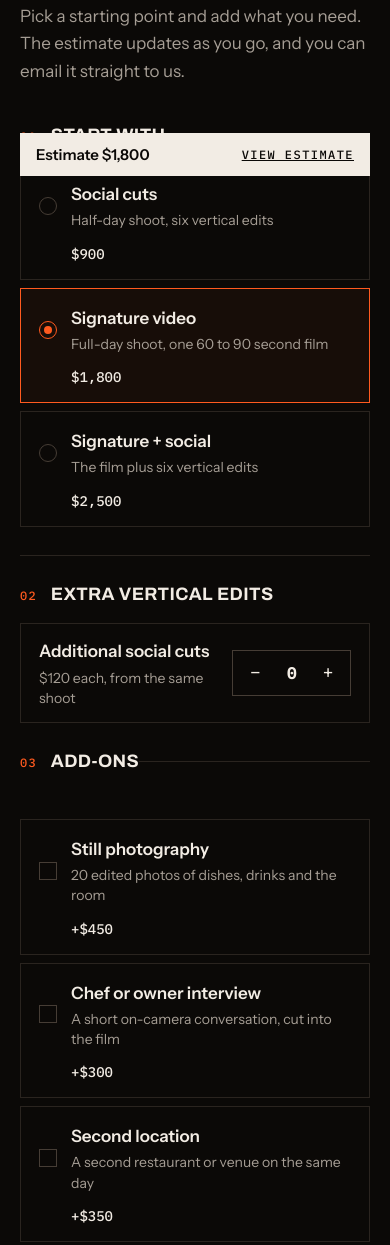
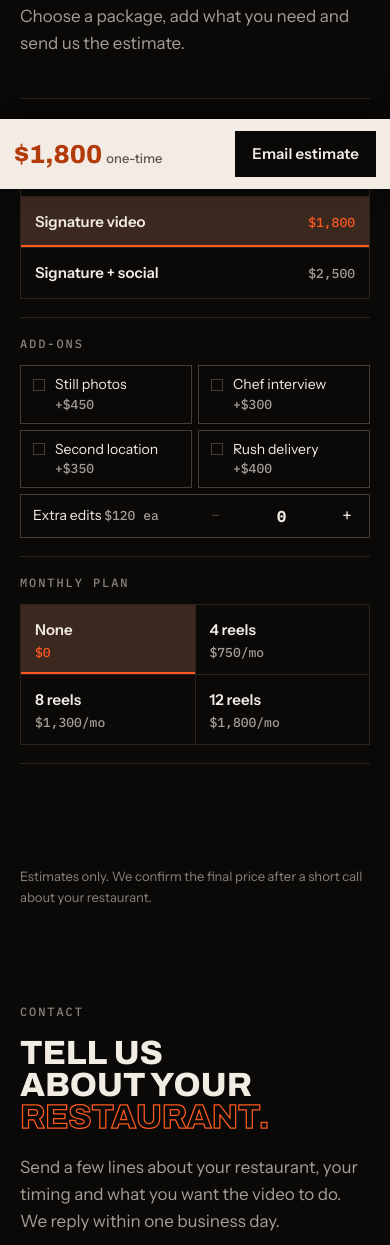
Before and after one commit to tannerjohnsonmedia/realestatephotography, a plain HTML site: page mockup/index.html in a window 390 px wide. Shown: the part 4467-5712 px from the top of the page. Drawn offline with Linux system fonts and the light colour scheme.

Commit message:
Mockup round 3: a compact Build your shoot
Replaces the four tall steps and side summary with three one-line rows
(package and monthly plan as segmented choices, add-ons as chips with
the extra-edit counter) and a slim estimate bar with the total and an
email button. On phones the bar stays pinned while the builder is in
view. The builder is about 460px tall on desktop instead of ~1,400px.
Nothing in flnt/ changed.

Co-Authored-By: Claude Opus 5.5 <noreply@anthropic.com>
Claude-Session: https://claude.ai/code/session_01FDCsFLPZjjPvu1FRcDZ6Go

```diff
--- a/mockup/index.html
+++ b/mockup/index.html
@@ -392,68 +392,64 @@
   .monthly-foot p { color: var(--ink-muted); max-width: 56ch; }
   .monthly .btn-primary:focus-visible, .monthly :focus-visible { outline-color: var(--ink); }
 
-  /* Build your shoot */
-  .builder { display: grid; grid-template-columns: minmax(0, 7fr) minmax(0, 5fr); gap: clamp(32px, 5vw, 80px); align-items: start; }
-  .step { padding-block: 28px; border-top: 1px solid var(--line); }
-  .step:first-child { border-top: 0; padding-top: 0; }
-  .step legend, .step-title {
-    display: flex; gap: 14px; align-items: baseline;
-    font: 700 1.125rem/1.2 var(--font-display); font-stretch: 110%; text-transform: uppercase; letter-spacing: 0.02em;
-    margin-bottom: 18px; padding: 0;
+  /* Build your shoot: three compact rows and one estimate bar */
+  .builder { border-top: 1px solid var(--line); }
+  .b-row {
+    display: grid; grid-template-columns: 180px minmax(0, 1fr);
+    align-items: center; gap: 12px var(--grid-gap);
+    padding-block: 18px;
+    border-bottom: 1px solid var(--line);
   }
-  .step-num { font: 500 0.75rem var(--font-mono); color: var(--ember); letter-spacing: 0.1em; }
-  .choices { display: grid; gap: 8px; }
-  .choice {
-    position: relative;
-    display: grid; grid-template-columns: auto 1fr auto; align-items: center; gap: 14px;
-    padding: 16px 18px;
-    border: 1px solid var(--line);
-    cursor: pointer;
+  .b-label { font: 500 var(--text-label)/1.4 var(--font-mono); letter-spacing: 0.16em; text-transform: uppercase; color: var(--subtle); }
+
+  /* Segmented options: hairlines come from the 1px gap over the line colour */
+  .seg { display: grid; gap: 1px; background: var(--line); border: 1px solid var(--line); }
+  .seg-3 { grid-template-columns: repeat(3, minmax(0, 1fr)); }
+  .seg-4 { grid-template-columns: repeat(4, minmax(0, 1fr)); }
+  .opt { position: relative; display: flex; justify-content: space-between; align-items: baseline; gap: 10px; padding: 14px 16px; background: var(--bg); cursor: pointer; transition: background-color 0.2s ease; }
+  .opt:hover { background: var(--bg-raised); }
+  .opt input, .chip input { position: absolute; opacity: 0; width: 1px; height: 1px; }
+  .opt strong { font-weight: 600; font-size: 0.9375rem; }
+  .opt em, .chip em { font: 500 0.8125rem var(--font-mono); font-style: normal; color: var(--muted); white-space: nowrap; }
+  .opt:has(input:checked) { background: rgba(255, 90, 31, 0.08); box-shadow: inset 0 -2px 0 var(--ember); }
+  .opt:has(input:checked) em { color: var(--ember); }
+  .opt:has(input:focus-visible), .chip:has(input:focus-visible) { outline: 2px solid var(--ember); outline-offset: 2px; z-index: 1; }
+
+  /* Add-on chips */
+  .chips { display: flex; flex-wrap: wrap; gap: 8px; }
+  .chip {
+    position: relative; display: inline-flex; align-items: center; gap: 10px;
+    min-height: 44px; padding: 0 14px;
+    border: 1px solid var(--line-strong); cursor: pointer;
+    font-size: 0.9375rem;
     transition: border-color 0.2s ease, background-color 0.2s ease;
   }
-  .choice:hover { border-color: var(--line-strong); }
-  .choice input { position: absolute; opacity: 0; width: 1px; height: 1px; }
-  .choice .mark {
-    width: 18px; height: 18px; border: 1.5px solid var(--line-strong);
-    display: grid; place-items: center;
+  .chip:hover { border-color: var(--subtle); }
+  .chip .box { width: 12px; height: 12px; border: 1.5px solid var(--line-strong); flex: none; transition: background-color 0.15s ease, border-color 0.15s ease; }
+  .chip:has(input:checked) { border-color: var(--ember); background: rgba(255, 90, 31, 0.08); }
+  .chip:has(input:checked) .box { background: var(--ember); border-color: var(--ember); }
+  .chip:has(input:checked) em { color: var(--ember); }
+  .chip-stepper { cursor: default; padding-right: 4px; }
+  .chip-stepper button { width: 36px; height: 36px; background: none; border: 0; cursor: pointer; font-size: 1.125rem; line-height: 1; }
+  .chip-stepper button:hover:not(:disabled) { color: var(--ember); }
+  .chip-stepper button:disabled { color: var(--line-strong); cursor: default; }
+  .chip-stepper output { min-width: 2ch; text-align: center; font: 600 0.9375rem var(--font-mono); }
+
+  /* Estimate bar */
+  .b-total {
+    display: grid; grid-template-columns: auto minmax(0, 1fr) auto; align-items: center; gap: 12px clamp(20px, 3vw, 40px);
+    margin-top: 20px; padding: 18px 22px;
+    background: var(--paper); color: var(--ink);
   }
-  .choice input[type="radio"] + .mark { border-radius: 50%; }
-  .choice .mark::after { content: ""; width: 8px; height: 8px; background: var(--ember); opacity: 0; transition: opacity 0.15s ease; }
-  .choice input[type="radio"] + .mark::after { border-radius: 50%; }
-  .choice input:checked + .mark { border-color: var(--ember); }
-  .choice input:checked + .mark::after { opacity: 1; }
-  .choice:has(input:checked) { border-color: var(--ember); background: rgba(255, 90, 31, 0.05); }
-  .choice input:focus-visible + .mark { outline: 2px solid var(--ember); outline-offset: 3px; }
-  .choice-text strong { display: block; font-weight: 600; }
-  .choice-text span { display: block; color: var(--muted); font-size: 0.875rem; line-height: 1.45; margin-top: 2px; }
-  .choice-price { font: 500 0.875rem var(--font-mono); color: var(--text); white-space: nowrap; }
-
-  .stepper { display: flex; align-items: center; justify-content: space-between; gap: 16px; padding: 14px 18px; border: 1px solid var(--line); }
-  .stepper-controls { display: inline-flex; align-items: center; border: 1px solid var(--line-strong); }
-  .stepper-controls button { width: 44px; height: 44px; background: none; border: 0; cursor: pointer; font-size: 1.25rem; line-height: 1; }
-  .stepper-controls button:hover { color: var(--ember); }
-  .stepper-controls output { min-width: 3ch; text-align: center; font: 600 1rem var(--font-mono); }
-
-  .summary {
-    position: sticky; top: 24px;
-    background: var(--paper); color: var(--ink);
-    padding: clamp(24px, 2.6vw, 36px);
-  }
-  .summary .label { color: var(--ink-muted); }
-  .summary-lines { margin-top: 18px; display: grid; gap: 10px; font-size: 0.9375rem; }
-  .summary-lines li { display: flex; justify-content: space-between; gap: 16px; }
-  .summary-lines li span:last-child { font-family: var(--font-mono); font-size: 0.875rem; white-space: nowrap; }
-  .summary-total { margin-top: 22px; padding-top: 18px; border-top: 2px solid var(--ink); display: grid; gap: 6px; }
-  .summary-total .row { display: flex; justify-content: space-between; align-items: baseline; gap: 16px; }
-  .summary-total .big { font: 800 clamp(2rem, 3.4vw, 2.75rem)/1 var(--font-display); font-stretch: 110%; color: var(--ember-deep); }
-  .summary-total .monthly-line { font: 600 1rem var(--font-body); color: var(--ink); }
-  .summary .btn { width: 100%; margin-top: 24px; }
-  .summary .btn-primary { background: var(--ink); color: var(--paper); }
-  .summary .btn-primary:hover { background: var(--ember-deep); }
-  .summary .fine { margin-top: 14px; color: var(--ink-muted); font-size: 0.8125rem; line-height: 1.5; }
-  .summary :focus-visible { outline-color: var(--ink); }
-
-  .builder-bar { display: none; }
+  .b-total .label { color: var(--ink-muted); }
+  .b-big { font: 800 clamp(1.75rem, 2.6vw, 2.25rem)/1 var(--font-display); font-stretch: 110%; color: var(--ember-deep); margin-top: 4px; }
+  .b-big small { font: 500 0.8125rem var(--font-body); color: var(--ink-muted); margin-left: 6px; white-space: nowrap; }
+  .b-monthly { font: 600 0.875rem var(--font-body); margin-top: 6px; }
+  .b-lines { color: var(--ink-muted); font-size: 0.875rem; line-height: 1.5; }
+  .b-total .btn-primary { background: var(--ink); color: var(--paper); }
+  .b-total .btn-primary:hover { background: var(--ember-deep); }
+  .b-total :focus-visible { outline-color: var(--ink); }
+  .builder .fine { margin-top: 12px; color: var(--subtle); font-size: 0.8125rem; }
 
   /* Contact */
   .contact h2 { font-size: var(--text-h2); max-width: 15ch; margin-top: 18px; }
@@ -567,16 +563,10 @@
     .packages { grid-template-columns: 1fr; border-bottom: 0; }
     .package, .package:first-child, .package:last-child { border-left: 0; padding-inline: 0; border-bottom: 1px solid var(--line); }
     .package.is-featured { padding-inline: 20px; }
-    .builder { grid-template-columns: 1fr; }
-    .summary { position: static; }
-    .builder-bar {
-      position: sticky; bottom: 0; z-index: 5;
-      display: flex; justify-content: space-between; align-items: center; gap: 12px;
-      margin-top: 8px; padding: 12px 16px;
-      background: var(--paper); color: var(--ink);
-      font: 600 0.9375rem var(--font-body);
-    }
-    .builder-bar a { font: 500 0.75rem var(--font-mono); letter-spacing: 0.12em; text-transform: uppercase; color: var(--ink); }
+    .b-row { grid-template-columns: 1fr; }
+    .seg-4 { grid-template-columns: repeat(2, minmax(0, 1fr)); }
+    .b-total { grid-template-columns: minmax(0, 1fr) auto; position: sticky; bottom: 0; z-index: 5; box-shadow: 0 -12px 30px rgba(0, 0, 0, 0.45); }
+    .b-lines { display: none; }
     .contact-grid > div { grid-column: 1 / -1; }
     .hero-art { height: 420px; right: -120px; top: 38%; opacity: 0.3; }
   }
@@ -588,8 +578,19 @@
     .nav .btn-small { display: none; }
     .display { font-stretch: 108%; }
     .actions .btn { flex: 1 1 100%; }
-    .choice { grid-template-columns: auto 1fr; }
-    .choice-price { grid-column: 2; }
+    .seg-3 { grid-template-columns: 1fr; }
+    .opt { padding: 13px 14px; }
+    .seg-4 .opt { flex-direction: column; align-items: flex-start; gap: 2px; }
+    .chips { display: grid; grid-template-columns: repeat(2, minmax(0, 1fr)); gap: 6px; }
+    .chip { display: grid; grid-template-columns: auto 1fr; column-gap: 10px; row-gap: 2px; padding: 10px 12px; font-size: 0.875rem; line-height: 1.25; }
+    .chip em { grid-column: 2; }
+    .chip-stepper { grid-column: 1 / -1; display: flex; justify-content: space-between; padding: 0 4px 0 12px; }
+    .b-total { gap: 12px; padding: 12px 14px; margin-inline: calc(var(--gutter) * -1); }
+    .b-total .label { display: none; }
+    .b-big { font-size: 1.625rem; margin-top: 0; }
+    .b-big small { margin-left: 4px; }
+    .b-monthly { margin-top: 2px; font-size: 0.8125rem; }
+    .b-total .btn { padding: 0 16px; min-height: 46px; }
     .menu li { grid-template-columns: 1fr; grid-template-areas: "name" "price" "desc"; row-gap: 8px; }
     .menu .dots { display: none; }
     .menu .tag { display: block; margin: 8px 0 0; }
@@ -806,92 +807,56 @@
       <div class="section-head reveal">
         <p class="label">Estimate</p>
         <h2 class="display" id="build-title">Build your shoot.</h2>
-        <p class="section-intro">Pick a starting point and add what you need. The estimate updates as you go, and you can email it straight to us.</p>
+        <p class="section-intro">Choose a package, add what you need and send us the estimate.</p>
       </div>
 
       <form class="builder reveal" id="builder" novalidate>
-        <div class="builder-steps">
-          <fieldset class="step">
-            <legend><span class="step-num">01</span>Start with</legend>
-            <div class="choices">
-              <label class="choice"><input type="radio" name="base" value="social" /><span class="mark"></span>
-                <span class="choice-text"><strong>Social cuts</strong><span>Half-day shoot, six vertical edits</span></span>
-                <span class="choice-price">$900</span></label>
-              <label class="choice"><input type="radio" name="base" value="signature" checked /><span class="mark"></span>
-                <span class="choice-text"><strong>Signature video</strong><span>Full-day shoot, one 60 to 90 second film</span></span>
-                <span class="choice-price">$1,800</span></label>
-              <label class="choice"><input type="radio" name="base" value="bundle" /><span class="mark"></span>
-                <span class="choice-text"><strong>Signature + social</strong><span>The film plus six vertical edits</span></span>
-                <span class="choice-price">$2,500</span></label>
-            </div>
-          </fieldset>
-
-          <div class="step">
-            <p class="step-title" id="extra-label"><span class="step-num">02</span>Extra vertical edits</p>
-            <div class="stepper">
-              <span class="choice-text"><strong>Additional social cuts</strong><span>$120 each, from the same shoot</span></span>
-              <span class="stepper-controls" role="group" aria-labelledby="extra-label">
-                <button type="button" id="extra-minus" aria-label="One fewer edit">−</button>
-                <output id="extra-count" aria-live="polite">0</output>
-                <button type="button" id="extra-plus" aria-label="One more edit">+</button>
-              </span>
-            </div>
-          </div>
-
-          <fieldset class="step">
-            <legend><span class="step-num">03</span>Add-ons</legend>
-            <div class="choices">
-              <label class="choice"><input type="checkbox" name="addon" value="photos" /><span class="mark"></span>
-                <span class="choice-text"><strong>Still photography</strong><span>20 edited photos of dishes, drinks and the room</span></span>
-                <span class="choice-price">+$450</span></label>
-              <label class="choice"><input type="checkbox" name="addon" value="interview" /><span class="mark"></span>
-                <span class="choice-text"><strong>Chef or owner interview</strong><span>A short on-camera conversation, cut into the film</span></span>
-                <span class="choice-price">+$300</span></label>
-              <label class="choice"><input type="checkbox" name="addon" value="location" /><span class="mark"></span>
-                <span class="choice-text"><strong>Second location</strong><span>A second restaurant or venue on the same day</span></span>
-                <span class="choice-price">+$350</span></label>
-              <label class="choice"><input type="checkbox" name="addon" value="rush" /><span class="mark"></span>
-                <span class="choice-text"><strong>Rush delivery</strong><span>Final files within five business days</span></span>
-                <span class="choice-price">+$400</span></label>
-            </div>
-          </fieldset>
-
-          <fieldset class="step">
-            <legend><span class="step-num">04</span>Monthly content</legend>
-            <div class="choices">
-              <label class="choice"><input type="radio" name="monthly" value="0" checked /><span class="mark"></span>
-                <span class="choice-text"><strong>No monthly plan</strong><span>You can add one later</span></span>
-                <span class="choice-price">$0</span></label>
-              <label class="choice"><input type="radio" name="monthly" value="4" /><span class="mark"></span>
-                <span class="choice-text"><strong>Four reels</strong><span>One half-day shoot a month</span></span>
-                <span class="choice-price">$750/mo</span></label>
-              <label class="choice"><input type="radio" name="monthly" value="8" /><span class="mark"></span>
-                <span class="choice-text"><strong>Eight reels</strong><span>One half-day shoot and a planning call</span></span>
-                <span class="choice-price">$1,300/mo</span></label>
-              <label class="choice"><input type="radio" name="monthly" value="12" /><span class="mark"></span>
-                <span class="choice-text"><strong>Twelve reels</strong><span>Two half-day shoots a month</span></span>
-                <span class="choice-price">$1,800/mo</span></label>
-            </div>
-          </fieldset>
-
-          <!-- Phone only: keeps the running total in view while choosing -->
-          <div class="builder-bar">
-            <span>Estimate <strong id="bar-total">$1,800</strong></span>
-            <a href="#summary">View estimate</a>
+        <div class="b-row">
+          <p class="b-label" id="pkg-label">Package</p>
+          <div class="seg seg-3" role="radiogroup" aria-labelledby="pkg-label">
+            <label class="opt"><input type="radio" name="base" value="social" /><strong>Social cuts</strong><em>$900</em></label>
+            <label class="opt"><input type="radio" name="base" value="signature" checked /><strong>Signature video</strong><em>$1,800</em></label>
+            <label class="opt"><input type="radio" name="base" value="bundle" /><strong>Signature + social</strong><em>$2,500</em></label>
           </div>
         </div>
 
-        <aside class="summary" id="summary" aria-labelledby="summary-title">
-          <p class="label" id="summary-title">Your estimate</p>
-          <ul class="summary-lines" id="summary-lines"></ul>
-          <div class="summary-total">
-            <div class="row"><span>One-time</span><span class="big" id="total-once">$1,800</span></div>
-            <div class="row" id="monthly-row" hidden><span>Monthly plan</span><span class="monthly-line" id="total-monthly"></span></div>
+        <div class="b-row">
+          <p class="b-label" id="addon-label">Add-ons</p>
+          <div class="chips" role="group" aria-labelledby="addon-label">
+            <label class="chip"><input type="checkbox" name="addon" value="photos" /><span class="box"></span>Still photos <em>+$450</em></label>
+            <label class="chip"><input type="checkbox" name="addon" value="interview" /><span class="box"></span>Chef interview <em>+$300</em></label>
+            <label class="chip"><input type="checkbox" name="addon" value="location" /><span class="box"></span>Second location <em>+$350</em></label>
+            <label class="chip"><input type="checkbox" name="addon" value="rush" /><span class="box"></span>Rush delivery <em>+$400</em></label>
+            <div class="chip chip-stepper" role="group" aria-label="Extra vertical edits, $120 each">
+              <span>Extra edits <em>$120 ea</em></span>
+              <button type="button" id="extra-minus" aria-label="One fewer extra edit">−</button>
+              <output id="extra-count">0</output>
+              <button type="button" id="extra-plus" aria-label="One more extra edit">+</button>
+            </div>
           </div>
-          <a class="btn btn-primary" id="send-estimate" href="#">Email this estimate</a>
-          <p class="fine">Estimates only. We confirm the final price after a short call about your restaurant.</p>
+        </div>
+
+        <div class="b-row">
+          <p class="b-label" id="monthly-label">Monthly plan</p>
+          <div class="seg seg-4" role="radiogroup" aria-labelledby="monthly-label">
+            <label class="opt"><input type="radio" name="monthly" value="0" checked /><strong>None</strong><em>$0</em></label>
+            <label class="opt"><input type="radio" name="monthly" value="4" /><strong>4 reels</strong><em>$750/mo</em></label>
+            <label class="opt"><input type="radio" name="monthly" value="8" /><strong>8 reels</strong><em>$1,300/mo</em></label>
+            <label class="opt"><input type="radio" name="monthly" value="12" /><strong>12 reels</strong><em>$1,800/mo</em></label>
+          </div>
+        </div>
+
+        <div class="b-total" id="summary">
+          <div>
+            <p class="label">Your estimate</p>
+            <p class="b-big"><span id="total-once">$1,800</span><small>one-time</small></p>
+            <p class="b-monthly" id="monthly-row" hidden>+ <span id="total-monthly"></span></p>
+          </div>
+          <p class="b-lines" id="summary-lines">Signature video</p>
+          <a class="btn btn-primary" id="send-estimate" href="#">Email estimate</a>
           <p class="sr-only" role="status" aria-live="polite" id="estimate-status"></p>
-        </aside>
+        </div>
+        <p class="fine">Estimates only. We confirm the final price after a short call about your restaurant.</p>
       </form>
     </div>
   </section>
@@ -1051,16 +1016,13 @@
       if (extra > 0) { lines.push([extra + ' extra vertical edit' + (extra > 1 ? 's' : ''), extra * PRICES.extraEdit]); once += extra * PRICES.extraEdit; }
       st.addons.forEach(function (k) { var a = PRICES.addon[k]; lines.push([a.name, a.price]); once += a.price; });
 
-      $('#summary-lines').innerHTML = lines.map(function (l) {
-        return '<li><span>' + l[0] + '</span><span>' + money(l[1]) + '</span></li>';
-      }).join('');
       $('#total-once').textContent = money(once);
-      $('#bar-total').textContent = money(once);
 
       var m = PRICES.monthly[st.monthly];
+      $('#summary-lines').textContent = lines.map(function (l) { return l[0]; }).concat(m ? [m.name] : []).join(' · ');
       var mRow = $('#monthly-row');
       mRow.hidden = !m;
-      if (m) $('#total-monthly').textContent = m.name + ', ' + money(m.price) + '/mo';
+      if (m) $('#total-monthly').textContent = money(m.price) + ' a month';
 
       $('#extra-count').textContent = extra;
       $('#extra-minus').disabled = extra === 0;
```
